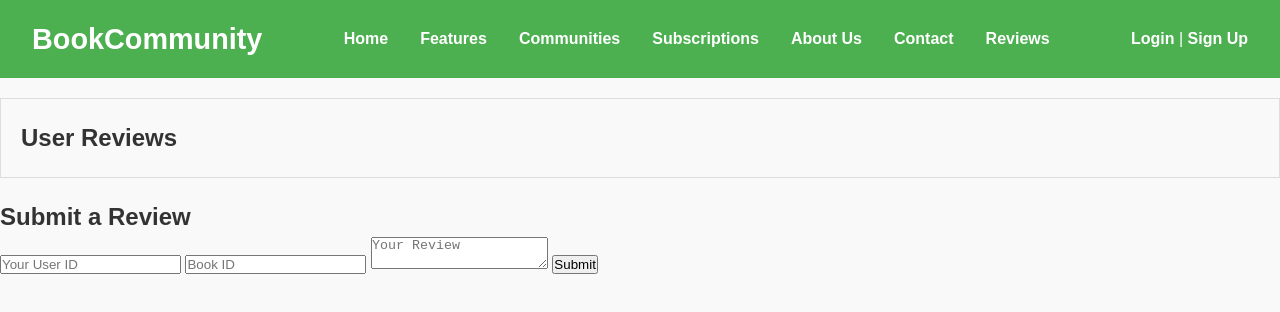
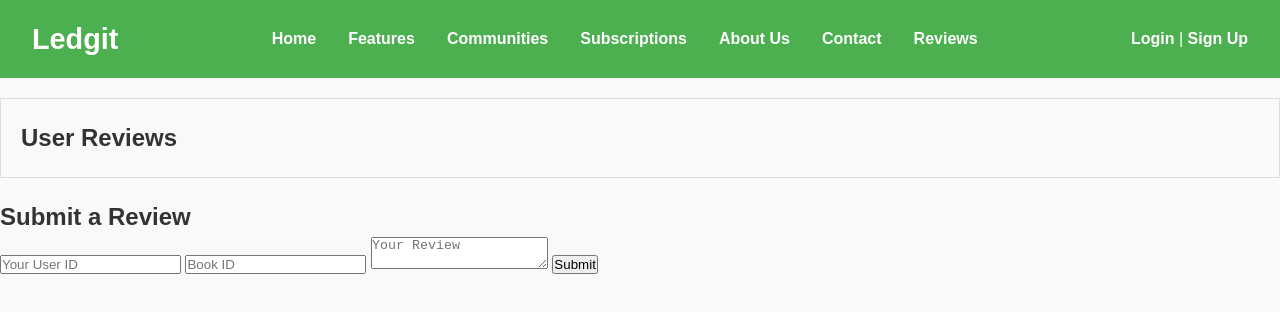
Before and after one commit to YTomar79/BookMarkd, a website: page reviews.html in a window 1280 px wide. Drawn offline with Linux system fonts and the light colour scheme; no server answers.

Commit message:
Update reviews.html

```diff
--- a/reviews.html
+++ b/reviews.html
@@ -8,7 +8,7 @@
 </head>
 <body>
     <header>
-        <div class="logo">BookCommunity</div>
+        <div class="logo">Ledgit</div>
         <nav>
             <ul>
                 <li><a href="index.html">Home</a></li>
```
